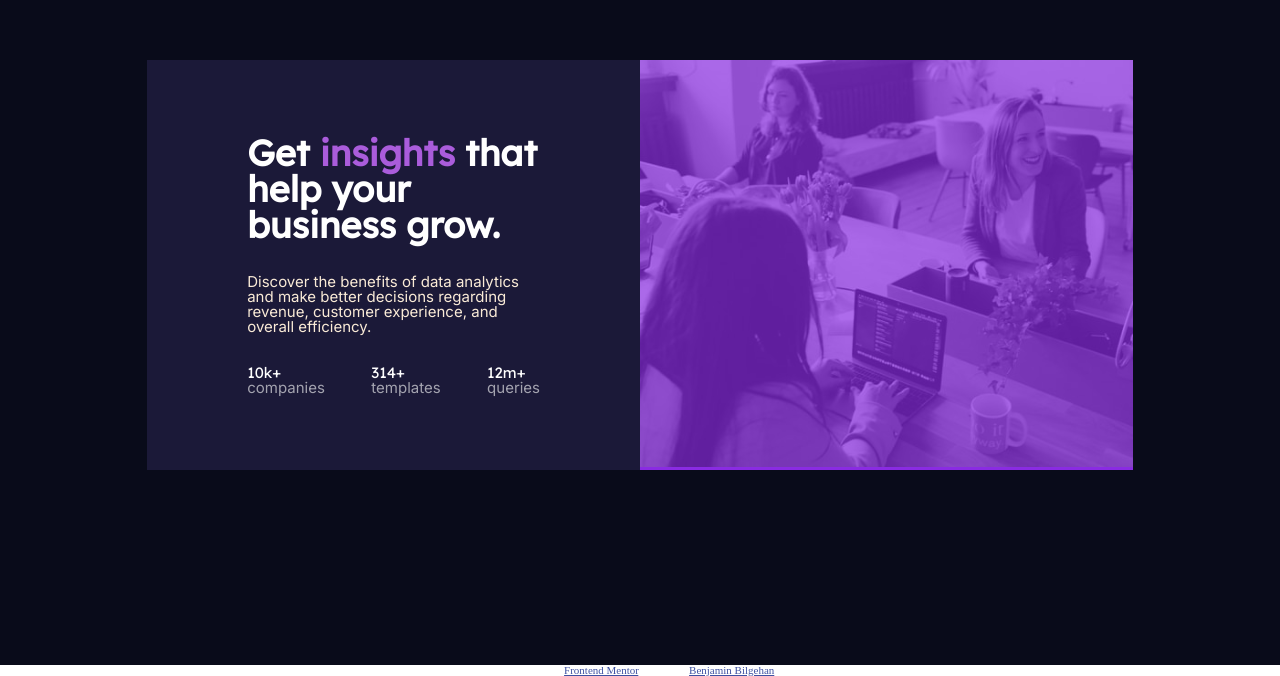
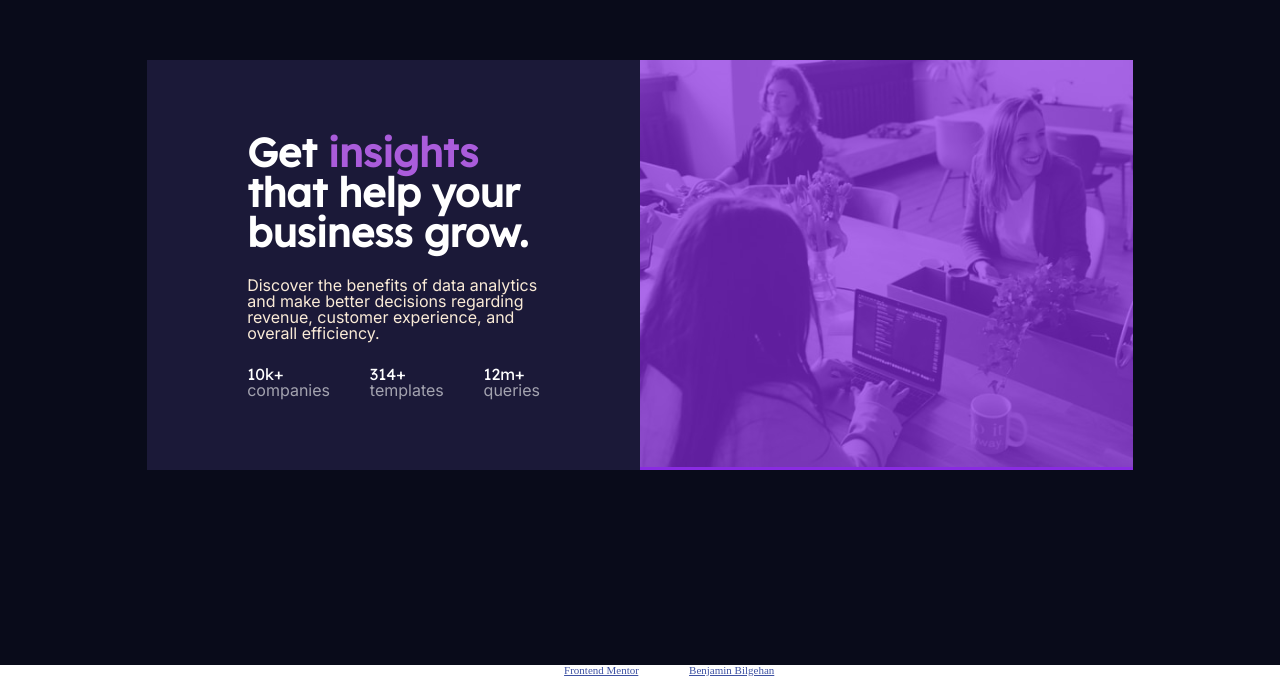
Before and after one commit to benjaminbilgehan/stats-preview-card-component-main, a plain HTML site: page index.html in a window 1280 px wide. Shown: the part 135-811 px from the top of the page. Drawn offline with Linux system fonts and the light colour scheme.

Commit message:
Update style.css
font sizes are changed to em

```diff
--- a/style.css
+++ b/style.css
@@ -65,6 +65,7 @@ font-family: 'Lexend Deca', sans-serif;
   --white-strans:hsla(0, 0%, 100%, 0.6);
   --inter-font:Inter, sans-serif;
   --lexend-font:Lexend Deca;
+  --font-size:1em;
 
 }
 
@@ -73,7 +74,7 @@ font-family: 'Lexend Deca', sans-serif;
 }
 
 body {
-  font-size: 15px;
+  font-size: var(--font-size);
   color: var(--white);
 }
 
@@ -94,13 +95,13 @@ h3 {
 
 h2 {
   font-family:var(--lexend-font);
-  font-size: 36px;
+  font-size: calc(2.5 * var(--font-size));
   font-weight: 700;
 }
 
 .col-left p {
 font-family: var(--inter-font);
-  font-size: 15px;
+  font-size: var(--font-size);
   font-weight: 400;
 }
 
```
